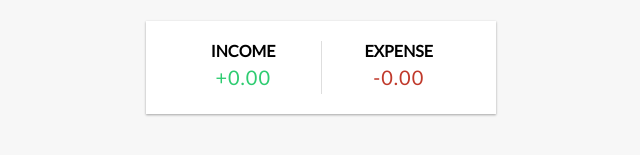
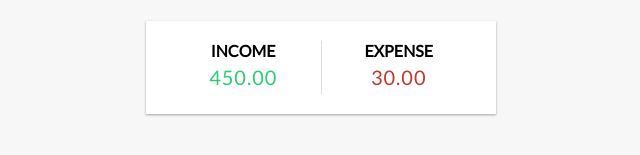
Before and after one commit to albertohuerta22/expense-tracker-react-tutorialTraversy, a React (Create React App) app: page / in a window 1280 px wide. Shown: the part 136-291 px from the top of the page, without its empty margins (319-959 px from the left). Built offline with nearby package versions, Linux system fonts and the light colour scheme.

Commit message:
Income Expenses totals are dynamic with color; next step is adding actions

```diff
--- a/src/components/IncomeExpenses.js
+++ b/src/components/IncomeExpenses.js
@@ -1,18 +1,35 @@
 import React from 'react';
+import { GlobalContext } from '../context/GlobalState';
+import { useContext } from 'react';
 
-export const IncomeExpenses = () => {
+export const IncomeExpenses = ({}) => {
+  const { transactions } = useContext(GlobalContext);
+
+  const amounts = transactions.map((transaction) => transaction.amount);
+
+  const income = amounts
+    .filter((item) => item > 0) // filter amounts that are less than 0
+    .reduce((acc, item) => (acc += item), 0) // total is 0; add each amount
+    .toFixed(2); // round to 2
+
+  const expesne = (
+    amounts
+      .filter((item) => item < 0) // filter amounts < 0
+      .reduce((acc, item) => (acc += item), 0) * -1
+  ).toFixed(2); // sum all then * -1 to get positive amount
+
   return (
     <div className="inc-exp-container">
       <div>
         <h4>Income</h4>
         <p id="money-plus" className="money plus">
-          +0.00
+          {income}
         </p>
       </div>
       <div>
         <h4>Expense</h4>
         <p id="money-minus" className="money minus">
-          -0.00
+          {expesne}
         </p>
       </div>
     </div>
```
